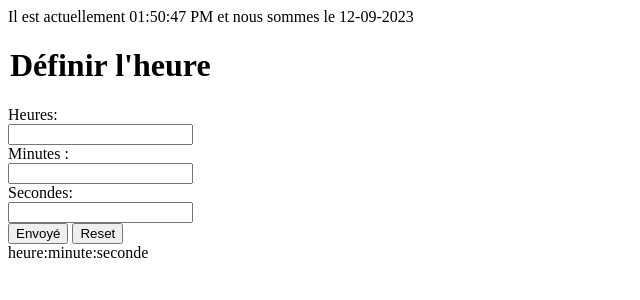
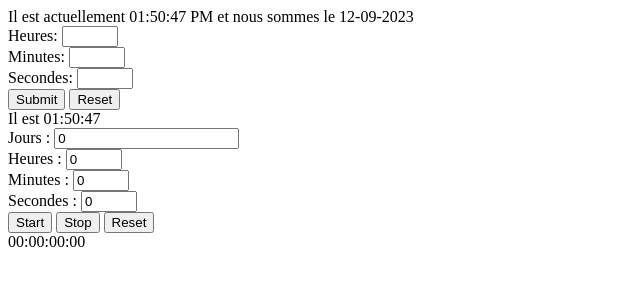
Before and after one commit to Sniikks/exercices, a PHP site: page /cours_php/clock.php in a window 1280 px wide. Shown: the top 300 px of the page, without its empty margins (0-640 px from the left). Run offline with PHP 8.4, Linux system fonts and the light colour scheme; data that the repository does not hold is empty.

Commit message:
Commit all

```diff
--- a/clock.php
+++ b/clock.php
@@ -15,29 +15,95 @@ echo 'Il est actuellement ' .date("h:i:s A") .' et nous sommes le ' .date("d-m-Y
 ?>
 
 <form action="" method="post">     <!-- method="post" permet de cacher les données dans la barre de recherche du navigateur quand on s'inscrit via un formulaire.-->
-    <legend><h1> Définir l'heure </h1></legend>
-        <label for ="heure"> Heures: </label>
-        <br>
-        <input type="number" name="heure" id="heure">
-        <br>
-        <label for="minute"> Minutes : </label>
-        <br>
-        <input type="number" name="minute" id="minute">
-        <br>
-        <label for="seconde"> Secondes: </label>
-        <br>
-        <input type="number" name="seconde" id="seconde">
-        <br>
-        <input type="submit" value="Envoyé">
-        <input type="reset" value="Reset">
+    <label for ="heures"> Heures: </label>
+    <input type="number" name="heures" min="0" max="23" required>
+    <br>
+    <label for ="minutes"> Minutes: </label>
+    <input type="number" name="minutes" min="0" max="59" required>
+    <br>
+    <label for ="secondes"> Secondes: </label>
+    <input type="number" name="secondes" min="0" max="59" required>
+    <br>
+    <input type="submit" value="Submit">
+    <input type="reset" value="Reset">
 </form>
 
 <?php
-$heure="heure";
-$minute="minute";
-$seconde="seconde";
-echo "$heure:$minute:$seconde";
+$heures= $_POST["heures"];
+$minutes= $_POST["minutes"];
+$secondes= $_POST["secondes"];
+if (empty($minutes) && empty($minutes) && empty($secondes)) {
+echo 'Il est ' .date("h:i:s");
+} else {
+echo 'Il est ' .$heures .":" .$minutes .":" .$secondes .date("A");
+}
 ?>
+
+
+
+
+
+<!-- ------------------------------ -->
+
+<form action="" method="post">
+        <label for="jours"> Jours :</label>
+        <input type="number" id="jours" name="jours" min="0" value="0">
+        <br>
+        <label for="heures"> Heures :</label>
+        <input type="number" id="heures" name="heures" min="0" max="23" value="0">
+        <br>
+        <label for="minutes"> Minutes :</label>
+        <input type="number" id="minutes" name="minutes" min="0" max="59" value="0">
+        <br>
+        <label for="secondes"> Secondes :</label>
+        <input type="number" id="secondes" name="secondes" min="0" max="59" value="0">
+        <br>
+        <input type="button" value="Start" onclick="startchrono()">
+        <input type="button" value="Stop" onclick="stopchrono()">
+        <input type="reset" value="Reset">
+    </form>
+
+    <div id="timer">00:00:00:00</div>
+
+    <script>
+        let interval;
+        let remainingTime = 0;
+        let initialTime = 0;
+
+        function startchrono() {
+            const jours = parseInt(document.getElementById("jours").value) || 0;
+            const heures = parseInt(document.getElementById("heures").value) || 0;
+            const minutes = parseInt(document.getElementById("minutes").value) || 0;
+            const secondes = parseInt(document.getElementById("secondes").value) || 0;
+
+            initialTime = remainingTime = jours * 86400 + heures * 3600 + minutes * 60 + secondes;
+
+            updateTimerDisplay();
+            interval = setInterval(updateTimerDisplay, 1000);
+        }
+
+        function stopchrono() {
+            clearInterval(interval);
+        }
+
+        function updateTimerDisplay() {
+            const jours = Math.floor(remainingTime / 86400);
+            const heures = Math.floor((remainingTime % 86400) / 3600);
+            const minutes = Math.floor((remainingTime % 3600) / 60);
+            const secondes = remainingTime % 60;
+
+            const timerDisplay = `${String(jours).padStart(2, "0")}:${String(heures).padStart(2, "0")}:${String(minutes).padStart(2, "0")}:${String(secondes).padStart(2, "0")}`;
+            document.getElementById("timer").textContent = timerDisplay;
+
+            if (remainingTime === 0) {
+                clearInterval(interval);
+            } else {
+                remainingTime--;
+            }
+        }
+    </script>
+
+
 
 </body>
 </html>
```
